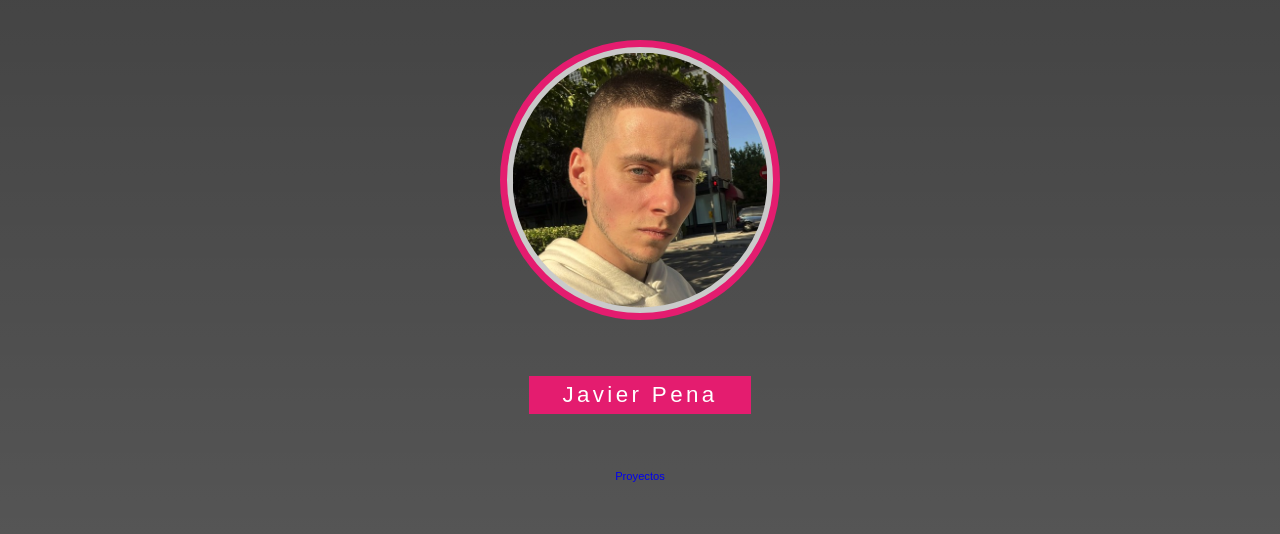
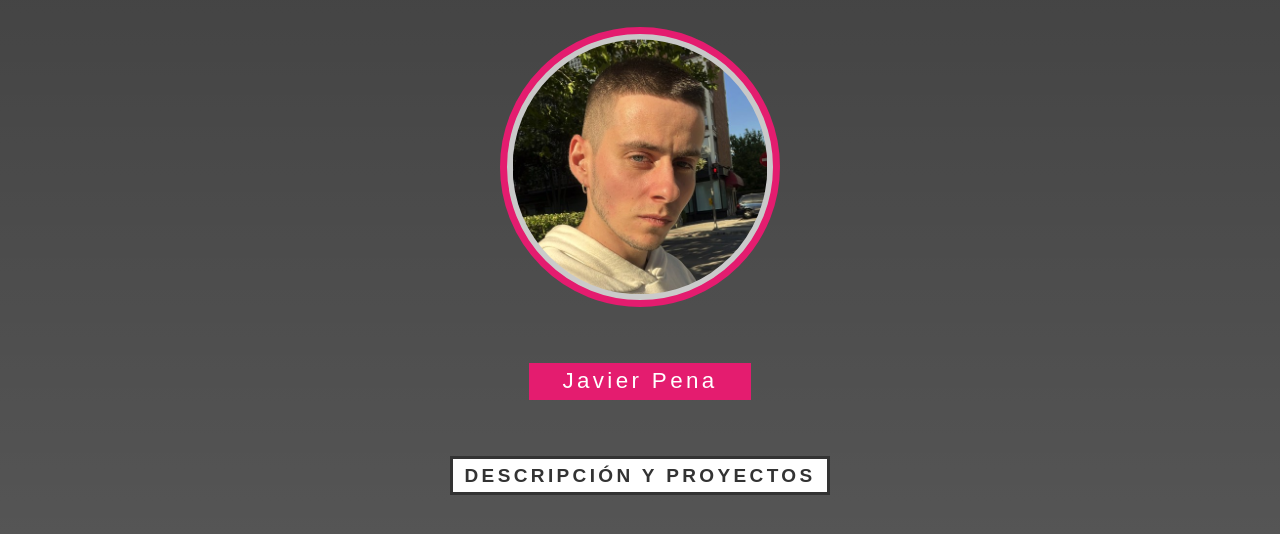
Before and after one commit to JavierPenita/OwnCV, a plain HTML site: page index.html in a window 1280 px wide. Shown: the part 208-742 px from the top of the page. Drawn offline with Linux system fonts and the light colour scheme.

Commit message:
creación de rama y primera versión

```diff
--- a/index.html
+++ b/index.html
@@ -24,8 +24,8 @@
                 Software Developer
             </h1>
             <img src="foto.jpg" alt="Javier Pena" class="person-img"/>
-            <h3 class="person-name">Javier Pena</h3>
-            <a href="#" class="section-1-btn">Proyectos</a>
+            <h3 class="person-name"> Javier Pena</h3>
+            <a href="#" class="section-1-btn"> Descripción y proyectos</a>
         </section>
         <!-- End Section 1 -->
 
--- a/style.css
+++ b/style.css
@@ -57,6 +57,15 @@ html{
     margin: 5rem 0;
     padding: 0.5rem 3rem;
     letter-spacing: 0.3rem;
-
+}
+.section-1-btn {
+    font-size: 1.7rem;
+    font-weight: 700;
+    color: #333;
+    background-color: white;
+    border: 0.3rem solid #333;
+    padding: 0.5rem 1rem;
+    text-transform: uppercase;
+    letter-spacing: 0.3rem;
 
 }
```
